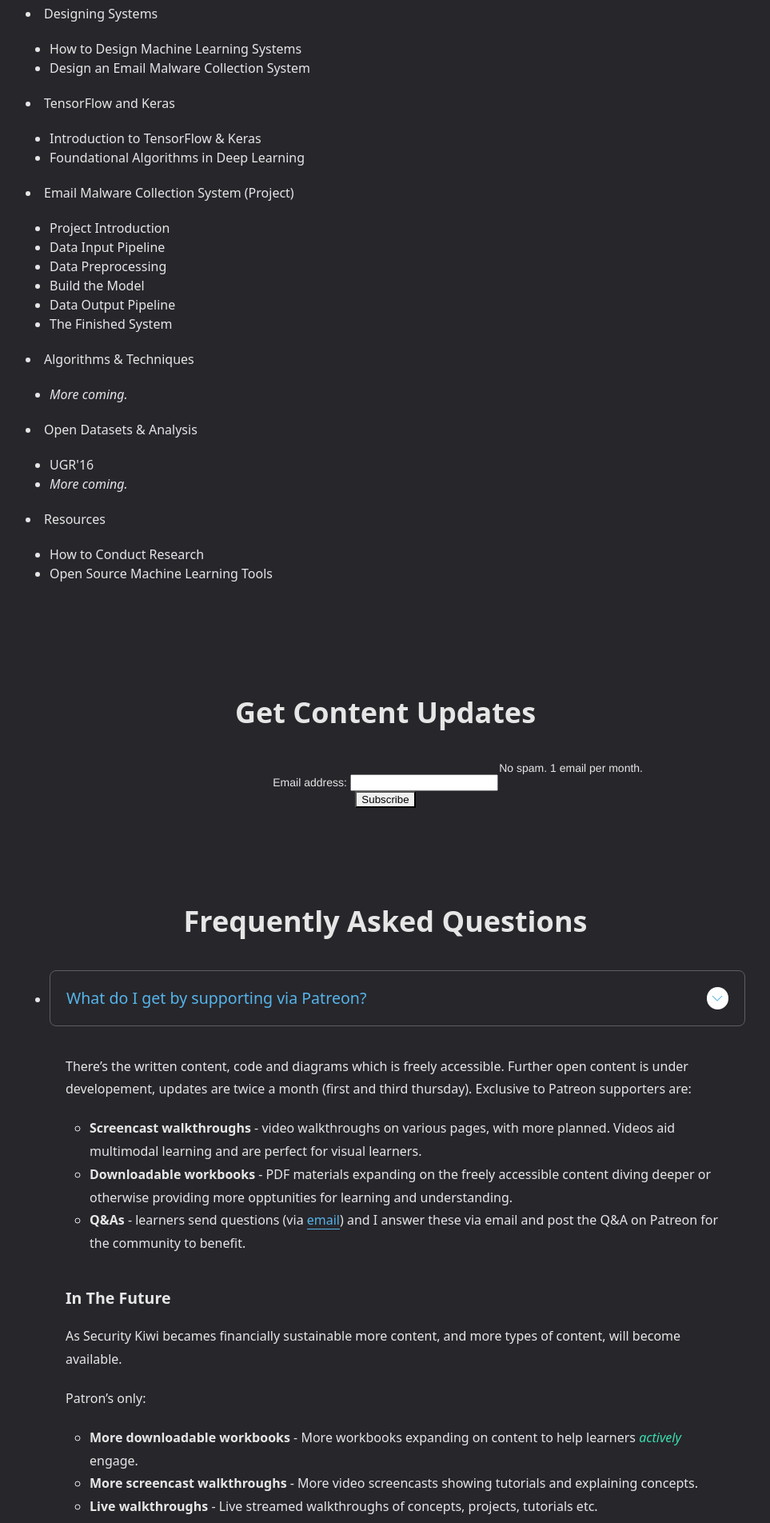
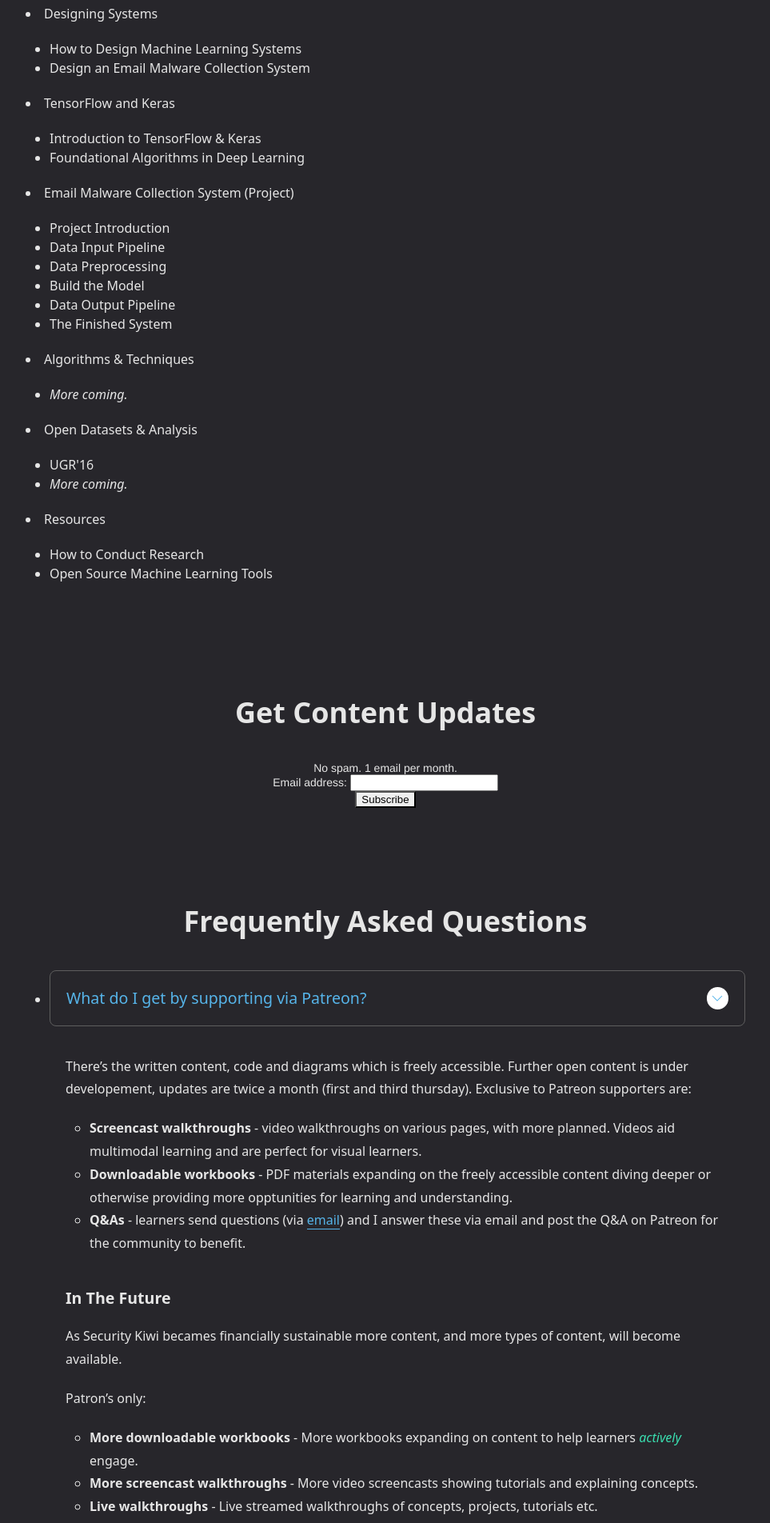
Before and after one commit to securitykiwi/securitykiwi.github.io, a Jekyll site: the page built from index.md, in a window 1280 px wide. Shown: the part 1547-3451 px from the top of the page at 80% size, without its empty margins (158-1121 px from the left). Built offline with Jekyll 4.4.1, drawn with Linux system fonts in a browser that asks for light colours; nearby versions of some CDN libraries; comment, search, counter and statistics services are not loaded.

Commit message:
Update email-signup.html

```diff
--- a/_includes/email-signup.html
+++ b/_includes/email-signup.html
@@ -22,7 +22,7 @@
                 <!-- Begin Mailchimp Signup Form -->
 <link href="//cdn-images.mailchimp.com/embedcode/classic-10_7.css" rel="stylesheet" type="text/css">
 <style type="text/css">
-    #mc_embed_signup{clear:left; font:14px Helvetica,Arial,sans-serif; } .indicates-required{text-align:right; font-size:14px; margin-right:4%;}
+    #mc_embed_signup{clear:left; font:14px Helvetica,Arial,sans-serif; }
 	/* Add your own Mailchimp form style overrides in your site stylesheet or in this style block.
 	   We recommend moving this block and the preceding CSS link to the HEAD of your HTML file. */
 </style>
@@ -30,9 +30,9 @@
 <form action="https://krisbolton.us12.list-manage.com/subscribe/post?u=f493e5bbda4cf62b8809b4b61&amp;id=798a6931cc" method="post" id="mc-embedded-subscribe-form" name="mc-embedded-subscribe-form" class="validate" target="_blank" novalidate>
     <div id="mc_embed_signup_scroll">
 
-<div class="indicates-required">No spam. 1 email per month.</div>
+<div class="indicates-required" style="font-size: 14px;">No spam. 1 email per month.</div>
 <div class="mc-field-group">
-	<label for="mce-EMAIL">Email address:
+	<label for="mce-EMAIL" style="padding-bottom: 5px;">Email address:
 </label>
 	<input type="email" value="" name="EMAIL" class="required email" id="mce-EMAIL">
 </div>
```
